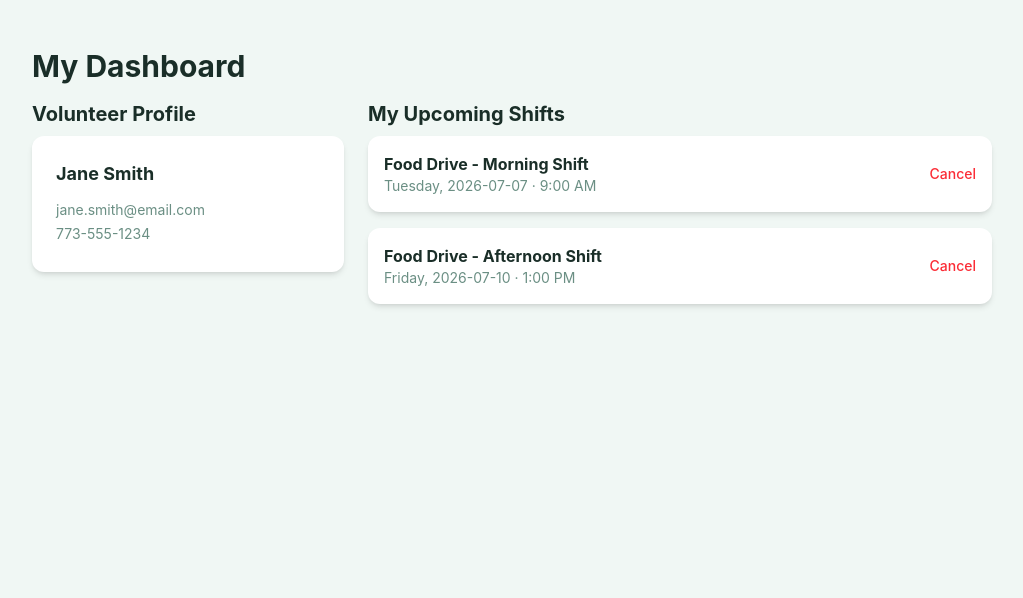
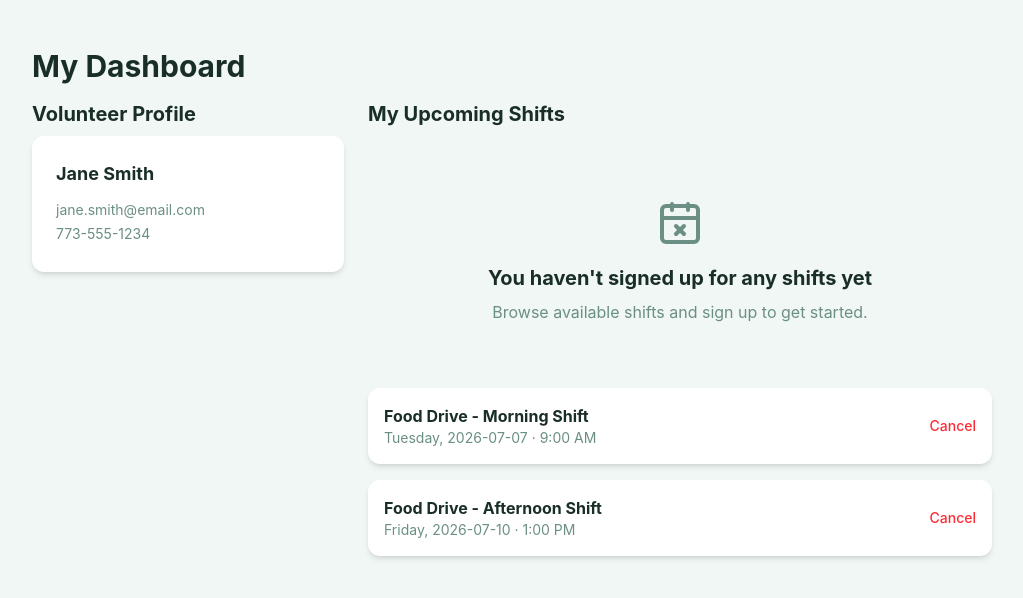
Before and after one commit to whaleism/volunteer-signup-app, a React (Vite) app: page /my-shifts in a window 1280 px wide. Shown: the top 598 px of the page, without its empty margins (128-1151 px from the left). Built offline with nearby package versions, Linux system fonts and the light colour scheme.

Commit message:
Updated: EmptyState.jsx to take props, BrowseShifts EmptyState has title and message, MyShifts has tittle and message for EmptyState

```diff
--- a/src/components/EmptyState.jsx
+++ b/src/components/EmptyState.jsx
@@ -1,15 +1,11 @@
 import { CalendarX } from "lucide-react";
 
-export default function EmptyState() {
+export default function EmptyState({ title, message }) {
   return (
     <div className="max-w-5xl mx-auto px-8 py-16 text-center">
       <CalendarX className="w-12 h-12 text-[#6b8f84] mx-auto mb-4" />
-      <h2 className="text-xl font-bold text-[#1a2e28] mb-2">
-        No upcoming shifts right now
-      </h2>
-      <p className="text-[#6b8f84]">
-        Check back soon - new opportunities are posted regularly.
-      </p>
+      <h2 className="text-xl font-bold text-[#1a2e28] mb-2">{title}</h2>
+      <p className="text-[#6b8f84]">{message}</p>
     </div>
   );
 }
--- a/src/pages/public/BrowseShifts.jsx
+++ b/src/pages/public/BrowseShifts.jsx
@@ -95,7 +95,10 @@ export default function BrowseShifts() {
           ))}
         </div>
       ) : fakeShifts.length === 0 ? (
-        <EmptyState />
+        <EmptyState
+          title="No upcoming shifts right now"
+          message="Check back soon - new opportunities are posted regularly."
+        />
       ) : (
         <div
           role="list"
--- a/src/pages/volunteer/MyShifts.jsx
+++ b/src/pages/volunteer/MyShifts.jsx
@@ -1,5 +1,6 @@
 import { use, useState } from "react";
 import { getShiftDay } from "../../lib/dateHelper";
+import EmptyState from "../../components/EmptyState";
 
 const fakeVolunteer = {
   name: "Jane Smith",
@@ -62,6 +63,10 @@ export default function MyShifts() {
           <h2 className="text-xl font-bold text-[#1a2e28] mb-2">
             My Upcoming Shifts
           </h2>
+          <EmptyState
+            title="You haven't signed up for any shifts yet"
+            message="Browse available shifts and sign up to get started."
+          />
           {myShifts.map((signup) => (
             <div
               key={signup.signupId}
```
